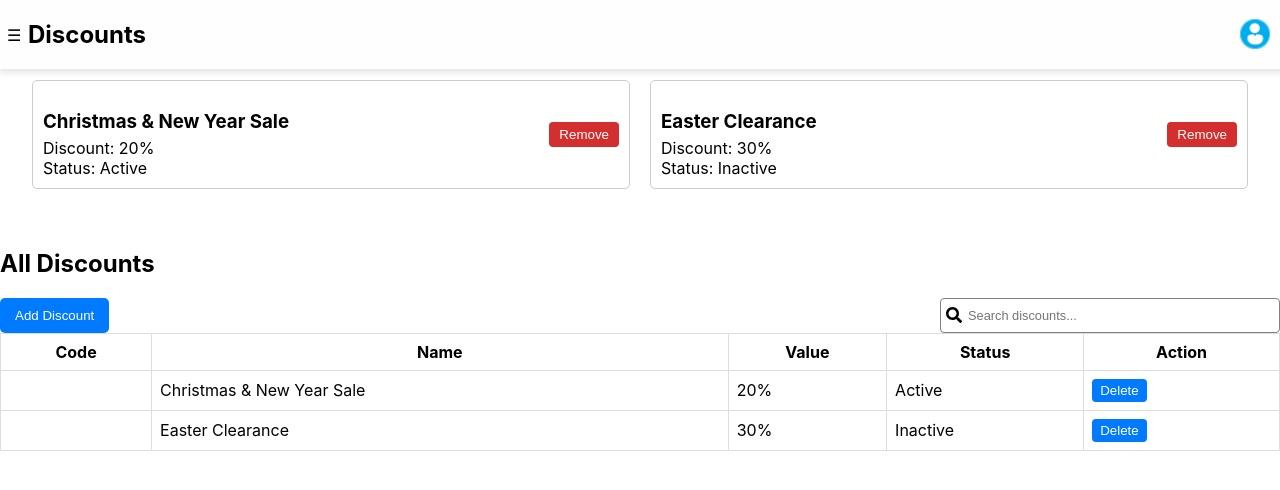
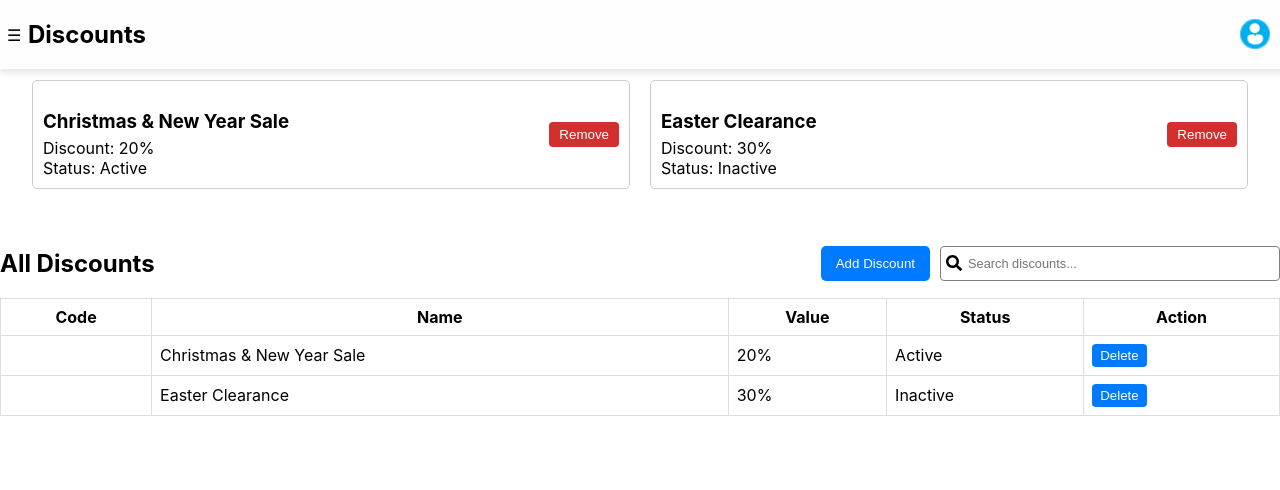
Before and after one commit to Ombito/Admin-dashboard, a React (Create React App) app: page /discounts in a window 1280 px wide. Shown: the top 490 px of the page. Built offline with nearby package versions, Linux system fonts and the light colour scheme; a web font is replaced by a local one; what @react-pdf/renderer would draw is missing.

Commit message:
Fix: dark mode

```diff
--- a/src/components/Invoices/invoices.css
+++ b/src/components/Invoices/invoices.css
@@ -45,7 +45,6 @@
 }
 .invoices-controls-hero {
     display: flex;
-    flex-direction: column;
     margin-top: 40px;
     width: 100%;
     justify-content: space-between;
@@ -54,8 +53,6 @@
     display: flex;
     align-items: center;
     gap: 10px;
-    justify-content: space-between;
-    width: 100%;
 }
 .add-invoice-button {
     padding: 10px 15px;
```
